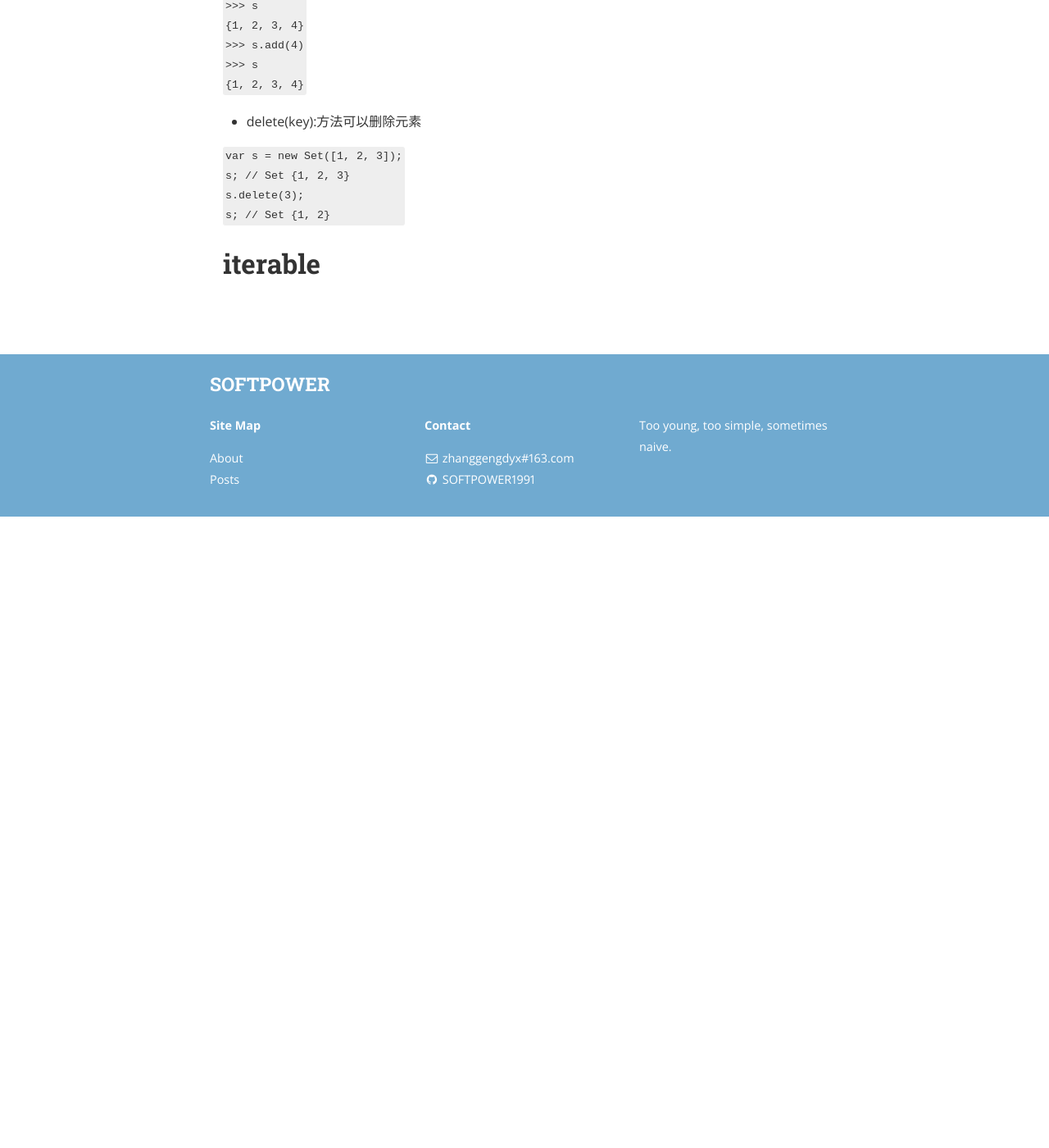
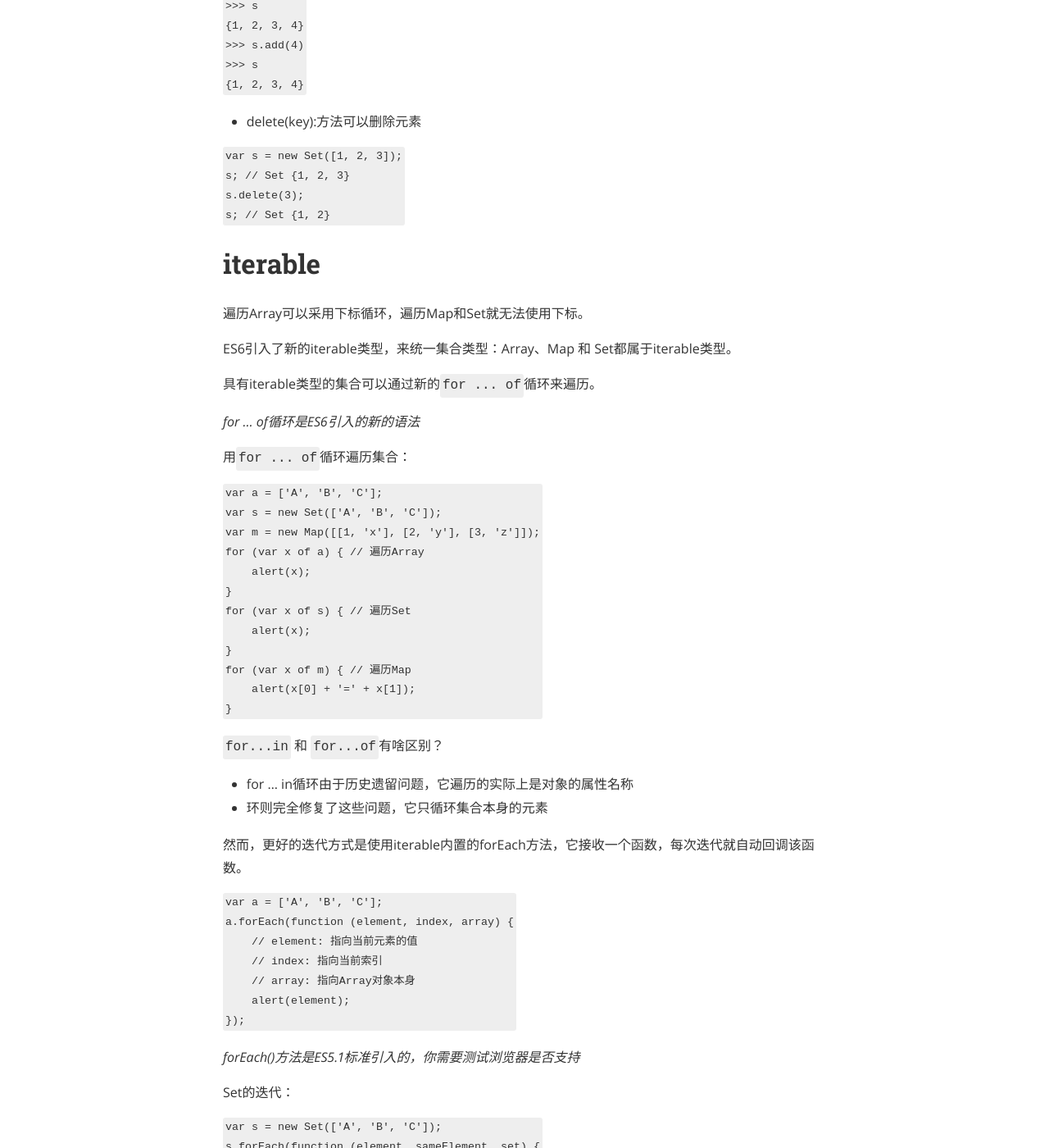
Before and after one commit to SOFTPOWER1991/SOFTPOWER1991.github.io, a Jekyll site: the page built from _posts/2016-06-20-JS基础语法.markdown, in a window 1280 px wide and 1400 px high, scrolled down 11492 px. Shown: the whole window at 82% size. Built offline with Jekyll 4.4.1, drawn with Linux system fonts in a browser that asks for light colours; nearby versions of some CDN libraries; a style sheet for code colours, icons or effects is not loaded; before the commit the page ends 12122 px from its top, so only the background shows below that; some of the changed text lies outside the part shown.

Commit message:
add new post js iterable

````diff
--- a/_posts/2016-06-20-JS基础语法.markdown
+++ b/_posts/2016-06-20-JS基础语法.markdown
@@ -555,3 +555,65 @@ s; // Set {1, 2}
 ```
 
 # iterable
+
+遍历Array可以采用下标循环，遍历Map和Set就无法使用下标。
+
+ES6引入了新的iterable类型，来统一集合类型：Array、Map 和 Set都属于iterable类型。
+
+具有iterable类型的集合可以通过新的`for ... of`循环来遍历。
+
+*for ... of循环是ES6引入的新的语法*
+
+用`for ... of`循环遍历集合：
+
+```
+var a = ['A', 'B', 'C'];
+var s = new Set(['A', 'B', 'C']);
+var m = new Map([[1, 'x'], [2, 'y'], [3, 'z']]);
+for (var x of a) { // 遍历Array
+    alert(x);
+}
+for (var x of s) { // 遍历Set
+    alert(x);
+}
+for (var x of m) { // 遍历Map
+    alert(x[0] + '=' + x[1]);
+}
+```
+
+`for...in` 和 `for...of`有啥区别？
+
+* for ... in循环由于历史遗留问题，它遍历的实际上是对象的属性名称
+* 环则完全修复了这些问题，它只循环集合本身的元素
+
+然而，更好的迭代方式是使用iterable内置的forEach方法，它接收一个函数，每次迭代就自动回调该函数。
+
+```
+var a = ['A', 'B', 'C'];
+a.forEach(function (element, index, array) {
+    // element: 指向当前元素的值
+    // index: 指向当前索引
+    // array: 指向Array对象本身
+    alert(element);
+});
+```
+
+*forEach()方法是ES5.1标准引入的，你需要测试浏览器是否支持*
+
+Set的迭代：
+
+```
+var s = new Set(['A', 'B', 'C']);
+s.forEach(function (element, sameElement, set) {
+    alert(element);
+});
+```
+
+Map的迭代：
+
+```
+var m = new Map([[1, 'x'], [2, 'y'], [3, 'z']]);
+m.forEach(function (value, key, map) {
+    alert(value);
+});
+```
````
